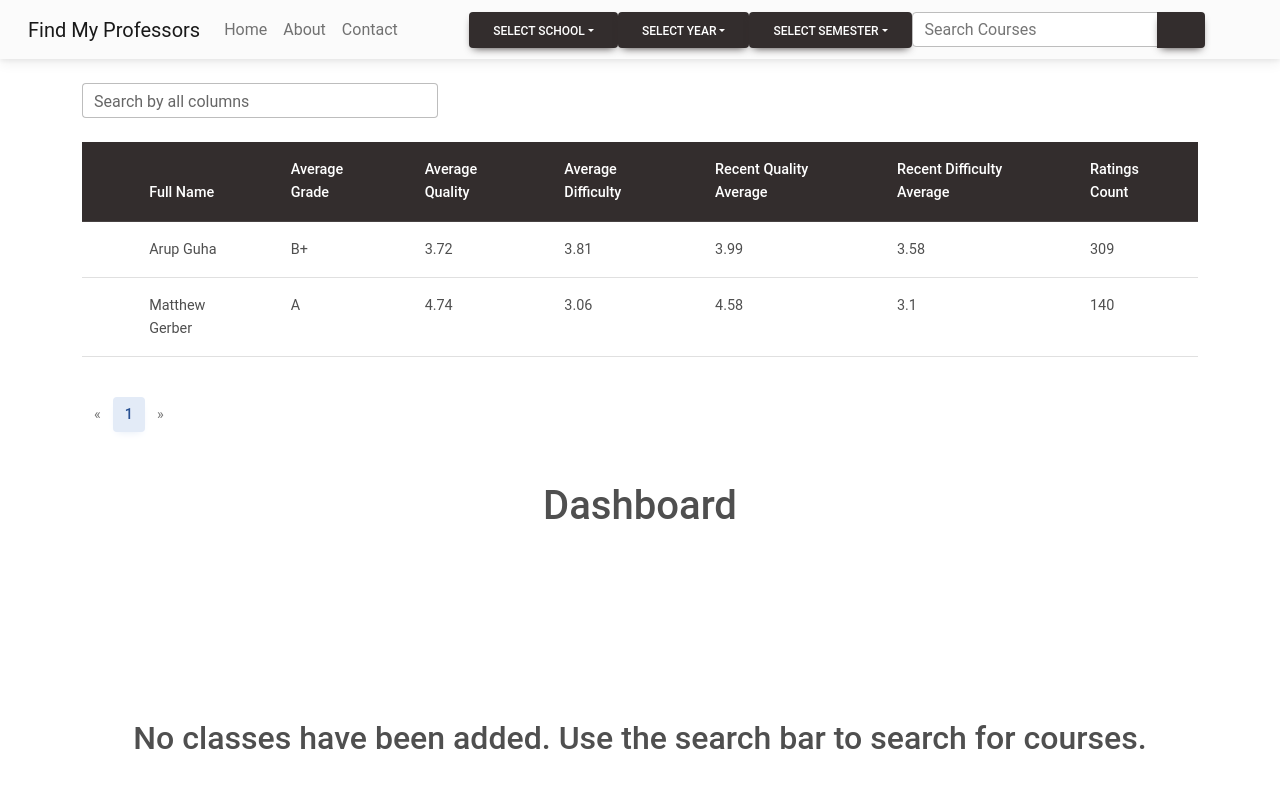
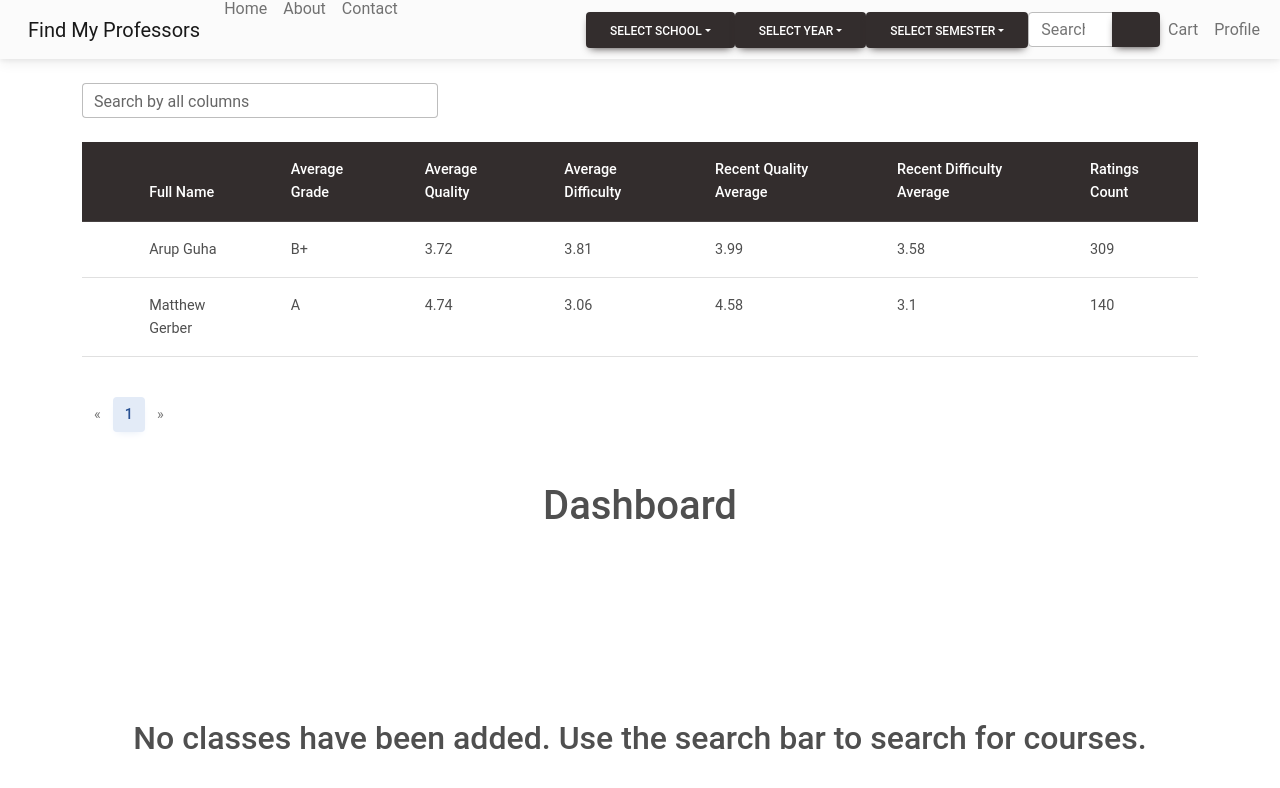
Before and after one commit to FindMyProfessors/findmyprofessors, a React (Create React App) app in the folder website2/: page /Dashboard in a window 1280 px wide. Shown: the top 788 px of the page. Built offline with nearby package versions, Linux system fonts and the light colour scheme; the HTML template or start-up script is replaced by a standard one.

Commit message:
trying to center

```diff
--- a/website2/src/components/HeaderDashboard.jsx
+++ b/website2/src/components/HeaderDashboard.jsx
@@ -1,6 +1,5 @@
 import React, { useEffect, useRef, useState } from 'react';
 import { Link } from "react-router-dom";
-
 import {
   MDBBtn,
   MDBContainer,
@@ -25,10 +24,9 @@ import {
   MDBInputGroup
 } from 'mdb-react-ui-kit';
 
-const Header = ({ onSearch }) => {
+const HeaderDashboard = ({ onSearch }) => {
 
   const [openNavCentred, setOpenNavCentred] = useState(false);
-
   const headerRef = useRef();
 
   const [filters, setFilters] = useState({
@@ -98,7 +96,7 @@ const Header = ({ onSearch }) => {
     }
   };
 
-    return(
+  return (
     <>
       {/* Header/Navbar */}
       <MDBNavbar expand='lg' light bgColor='light'>
@@ -115,68 +113,59 @@ const Header = ({ onSearch }) => {
             <MDBIcon icon='bars' fas />
           </MDBNavbarToggler>
 
+
+            {/* Left Side */}
+          <div className="d-flex justify-content-start w-100">
+
             <MDBNavbarBrand href='/'>
-                    <MDBIcon icon="search fa-1x me-3" style={{ color: '#000000' }}/>
+                <MDBIcon icon="search fa-1x me-3" style={{ color: '#000000' }} />
                 Find My Professors
             </MDBNavbarBrand>
 
             <MDBCollapse navbar>
-                        <MDBNavbarNav className='mr-auto mb-2 mb-lg-0'>
-
+              <MDBNavbarNav>
                 <MDBNavbarItem>
                   <MDBNavbarLink href='/'>Home</MDBNavbarLink>
                 </MDBNavbarItem>
-
                 <MDBNavbarItem>
                   <MDBNavbarLink href='./About'>About</MDBNavbarLink>
                 </MDBNavbarItem>
-
                 <MDBNavbarItem>
                   <MDBNavbarLink href='./ContactUs'>Contact</MDBNavbarLink>
                 </MDBNavbarItem>
+              </MDBNavbarNav>
+            </MDBCollapse>
+          </div>
 
-                        </MDBNavbarNav>
 
-                    </MDBCollapse>
-
+            {/* Center */}
+          <div className="d-flex justify-content-center w-100">
             <MDBCollapse navbar open={openNavCentred} center id='navbarCenteredExample'>
-
-                        <MDBNavbarNav fullWidth={false} className='mb-2 mb-lg-0'>
-
+              <MDBNavbarNav fullWidth={false} className='mb-2 mb-lg-0 d-flex align-items-center' style={{ width: 'fit-content' }}>
                 <MDBDropdown onClick={preventClose}>
-                                <MDBDropdownToggle color="dark">{getSchoolText()}
-                                </MDBDropdownToggle>
-
+                  <MDBDropdownToggle color="dark">{getSchoolText()}</MDBDropdownToggle>
                   <MDBDropdownMenu>
-
                     <MDBDropdownItem link onClick={() => handleDropdownClick('schoolId', 1)}>
                       UCF {schoolId === 1 && <MDBIcon icon="check" />}
                     </MDBDropdownItem>
-
                     <MDBDropdownItem link onClick={() => handleDropdownClick('schoolId', 2)}>
                       Valencia {schoolId === 2 && <MDBIcon icon="check" />}
                     </MDBDropdownItem>
-
                     <MDBDropdownItem link onClick={() => handleDropdownClick('schoolId', 3)}>
                       Other {schoolId === 3 && <MDBIcon icon="check" />}
                     </MDBDropdownItem>
-
                   </MDBDropdownMenu>
                 </MDBDropdown>
-
 
                 <MDBDropdown onClick={preventClose}>
                   <MDBDropdownToggle color="dark">{getYearText()}</MDBDropdownToggle>
                   <MDBDropdownMenu>
-
                     <MDBDropdownItem link onClick={() => handleDropdownClick('year', 2023)}>
                       2023 {year === 2023 && <MDBIcon icon="check" />}
                     </MDBDropdownItem>
-
                     <MDBDropdownItem link onClick={() => handleDropdownClick('year', 2024)}>
                       2024 {year === 2024 && <MDBIcon icon="check" />}
                     </MDBDropdownItem>
-
                     <MDBDropdownItem link onClick={() => handleDropdownClick('year', 2025)}>
                       2025 {year === 2025 && <MDBIcon icon="check" />}
                     </MDBDropdownItem>
@@ -186,24 +175,19 @@ const Header = ({ onSearch }) => {
                 <MDBDropdown onClick={preventClose}>
                   <MDBDropdownToggle color="dark">{getSemesterText()}</MDBDropdownToggle>
                   <MDBDropdownMenu>
-
                     <MDBDropdownItem link onClick={() => handleDropdownClick('semester', 'Fall')}>
                       Fall {semester === 'Fall' && <MDBIcon icon="check" />}
                     </MDBDropdownItem>
-
                     <MDBDropdownItem link onClick={() => handleDropdownClick('semester', 'Spring')}>
                       Spring {semester === 'Spring' && <MDBIcon icon="check" />}
                     </MDBDropdownItem>
-
                     <MDBDropdownItem link onClick={() => handleDropdownClick('semester', 'Summer')}>
                       Summer {semester === 'Summer' && <MDBIcon icon="check" />}
                     </MDBDropdownItem>
-
                   </MDBDropdownMenu>
                 </MDBDropdown>
 
                 <form className="d-flex input-group w-auto">
-
                   <input
                     className="form-control"
                     type="search"
@@ -211,21 +195,36 @@ const Header = ({ onSearch }) => {
                     value={query}
                     onChange={(e) => setFilters({ ...filters, query: e.target.value })}
                   />
-
                   <MDBBtn color="dark" onClick={onSearch}>
                     <MDBIcon icon="search" />
                   </MDBBtn>
-
                 </form>
 
               </MDBNavbarNav>
+            </MDBCollapse>
+          </div>
 
+
+            {/* Right Side */}
+          <div className="d-flex justify-content-end">
+            <MDBCollapse navbar>
+              <MDBNavbarNav>
+
+                <MDBNavbarItem>
+                  <MDBNavbarLink href='/'>Cart</MDBNavbarLink>
+                </MDBNavbarItem>
+
+                <MDBNavbarItem>
+                  <MDBNavbarLink href='./About'>Profile</MDBNavbarLink>
+                </MDBNavbarItem>
+
+              </MDBNavbarNav>
             </MDBCollapse>
+          </div>
 
         </MDBContainer>
-
       </MDBNavbar>
     </>
   );
 }
-export default Header;
+export default HeaderDashboard;
```
Lines whose indentation alone changed are shown as unchanged.
